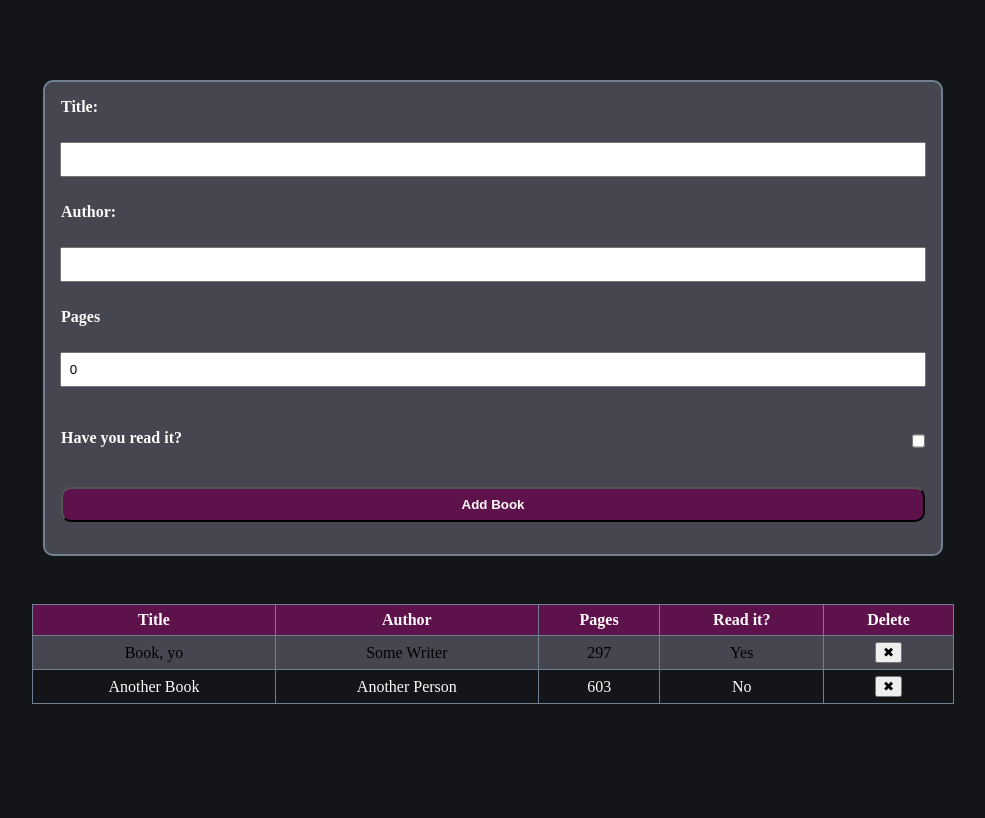
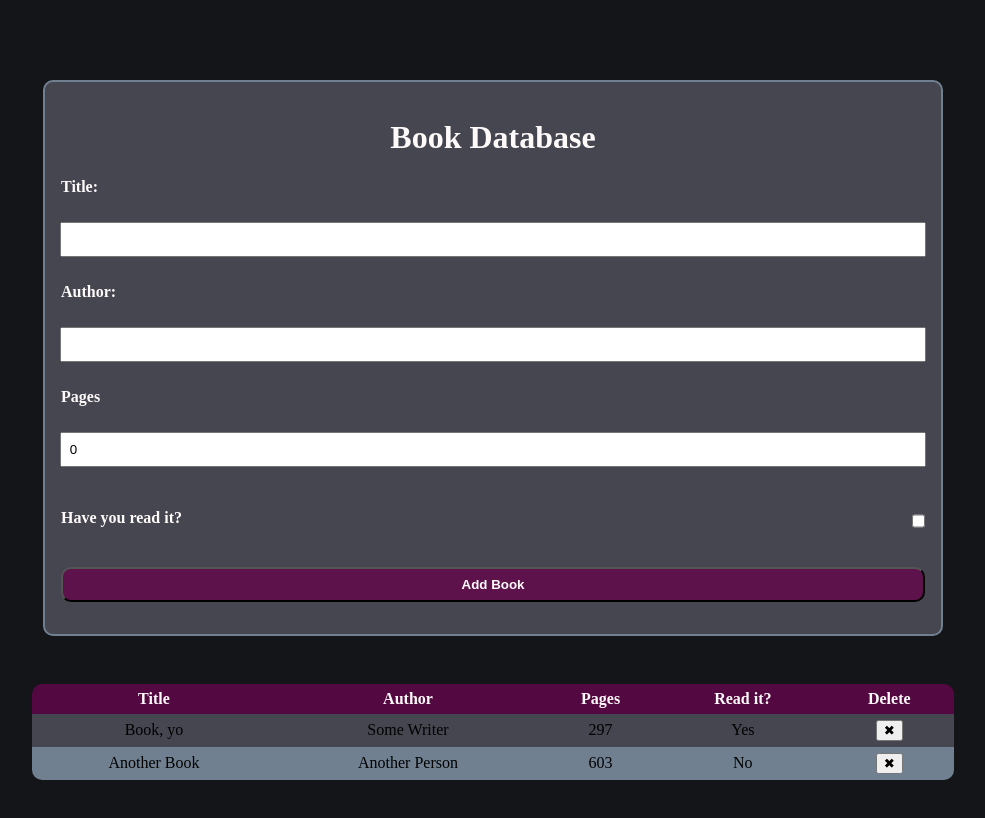
Before and after one commit to Graculus-Green/TOP-library, a plain HTML site: page index.html in a window 1280 px wide. Shown: the whole page, without its empty margins (147-1132 px from the left). Drawn offline with Linux system fonts and the light colour scheme.

Commit message:
rounded formatting

```diff
--- a/index.html
+++ b/index.html
@@ -8,6 +8,7 @@
     </head>
     <body>
         <form >
+            <h1 class="form-header">Book Database</h1>
             <label for="title">Title:</label><br>
             <input type="text" id="title" name="title" value=""><br>
             <label for="author">Author:</label><br>
@@ -21,17 +22,16 @@
         </form>
 
         <table class="lib-table">
+
             <thead>
-                    <!--<th id="tab-num">Library Num</th>-->
                 <th id="tab-title">Title</th>
                 <th id="tab-author">Author</th>
                 <th id="tab-pages">Pages</th>
                 <th id="tab-read">Read it?</th>
                 <th id="tab-delete">Delete</th>
+
             </thead>
-                <tbody id="table-body">
-
-                </tbody>
+            <tbody id="table-body"> </tbody>
 
         </table>
 
--- a/style.css
+++ b/style.css
@@ -22,10 +22,19 @@ form {
     color: snow;
     font-weight: 900;
 }
+
+.form-header {
+    color: snow;
+    font-weight: 900;
+
+
+}
+
 label {
     text-align: left;
     width: 100%;
 }
+
 input {
     width: 98%;
     margin-top: 8px;
@@ -69,26 +78,54 @@ input {
     color: snow;
     transform: translateY(2px);
   }
+table {
+    margin: 32px;
+    border-collapse: collapse;
+    text-align: center;
+    vertical-align: middle;
+    padding: 6px;
+    border-radius: 10px;
+    background-color: rgb(19, 21, 24);
+}
 
-table, tr, td, tr, th {
+
+
+tbody tr:nth-child(odd) {
+    background-color: #6d6d7a8f;
+}
+tr:nth-child(even) {
+    background-color: slategrey;
+}
+
+thead{
+    background-color: rgb(19, 21, 24) ;
+}
+th {
+    background-color: rgba(100, 5, 76, 0.801);
+    color: snow;
+
+}
+tbody tr:hover {
+    background-color: cadetblue;
+}
+
+th:first-of-type{
+    border-top-left-radius: 10px;
+  }
+th:last-of-type{
+    border-top-right-radius: 10px;
+  }
+tr:last-of-type td:first-of-type {
+    border-bottom-left-radius: 10px;
+  }
+tr:last-of-type td:last-of-type {
+    border-bottom-right-radius: 10px;
+  }
+
+td, tr, th {
     margin: 32px;
-    border: 1px solid slategrey;
     border-collapse: collapse;
     text-align: center;
     vertical-align: middle;
     padding: 6px;
 }
-
-tr:nth-child(odd) {
-    background-color: #6d6d7a8f;
-}
-tr:nth-child(even) {
-    color: snow;
-}
-th {
-    background-color: rgba(100, 5, 76, 0.801);
-    color: snow;
-}
-tr:hover {
-    background-color: cadetblue;
-}
```
Lines whose indentation alone changed are shown as unchanged.
